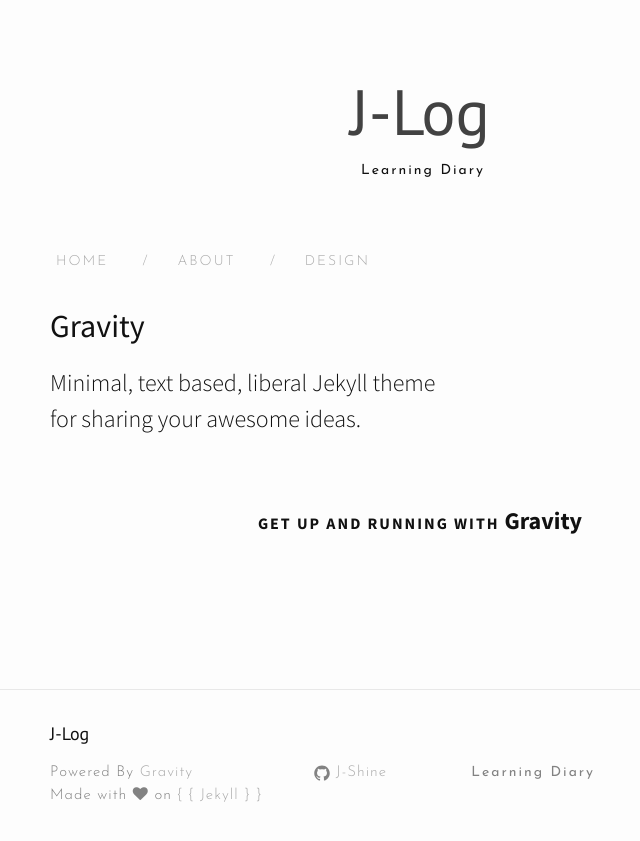
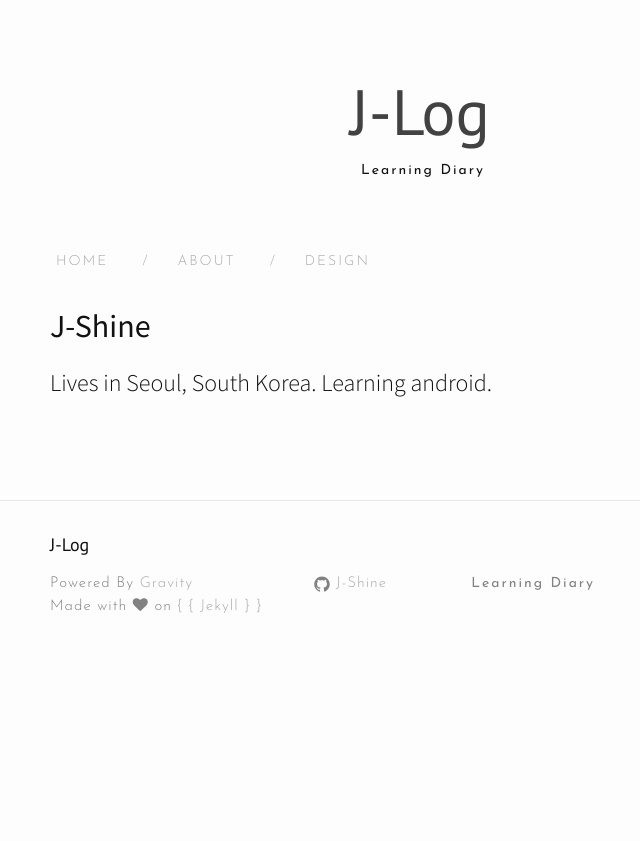
Before and after one commit to J-Shine/J-Shine.github.io, a Jekyll site: the page built from about.md, in a window 1280 px wide. Shown: the top 841 px of the page, without its empty margins (220-860 px from the left). Built offline with Jekyll 4.4.1, drawn with Linux system fonts in a browser that asks for light colours; nearby versions of some CDN libraries.

Commit message:
Update about.md

```diff
--- a/about.md
+++ b/about.md
@@ -4,8 +4,5 @@ title : About
 permalink: /about/
 ---
 
-<h2>Gravity</h2>
-<p>Minimal, text based, liberal Jekyll theme<br>for sharing your awesome ideas.</p>
-<br>
-<center><p ><strong><span class="manual">Get up and running with</span> Gravity</strong></p></center>
-<br>
+<h2>J-Shine</h2>
+<p>Lives in Seoul, South Korea. Learning android.</p>
```
